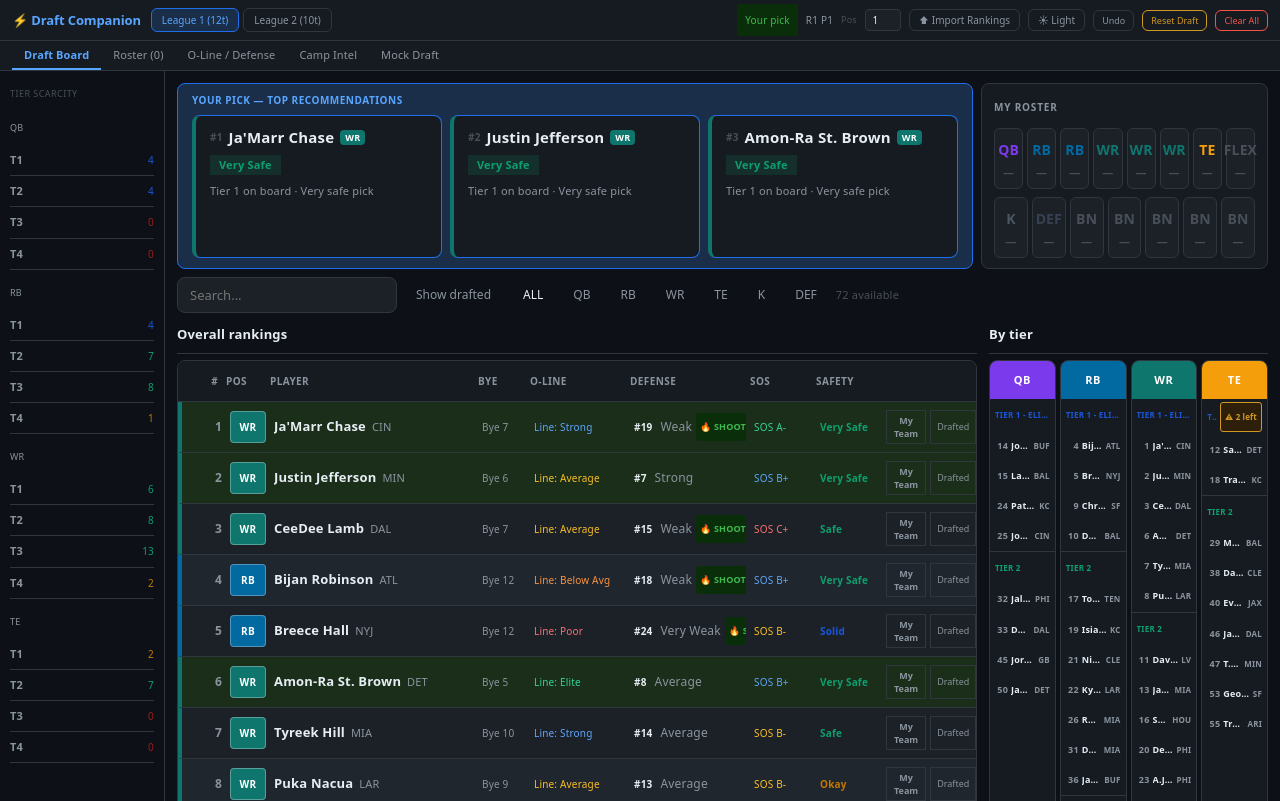
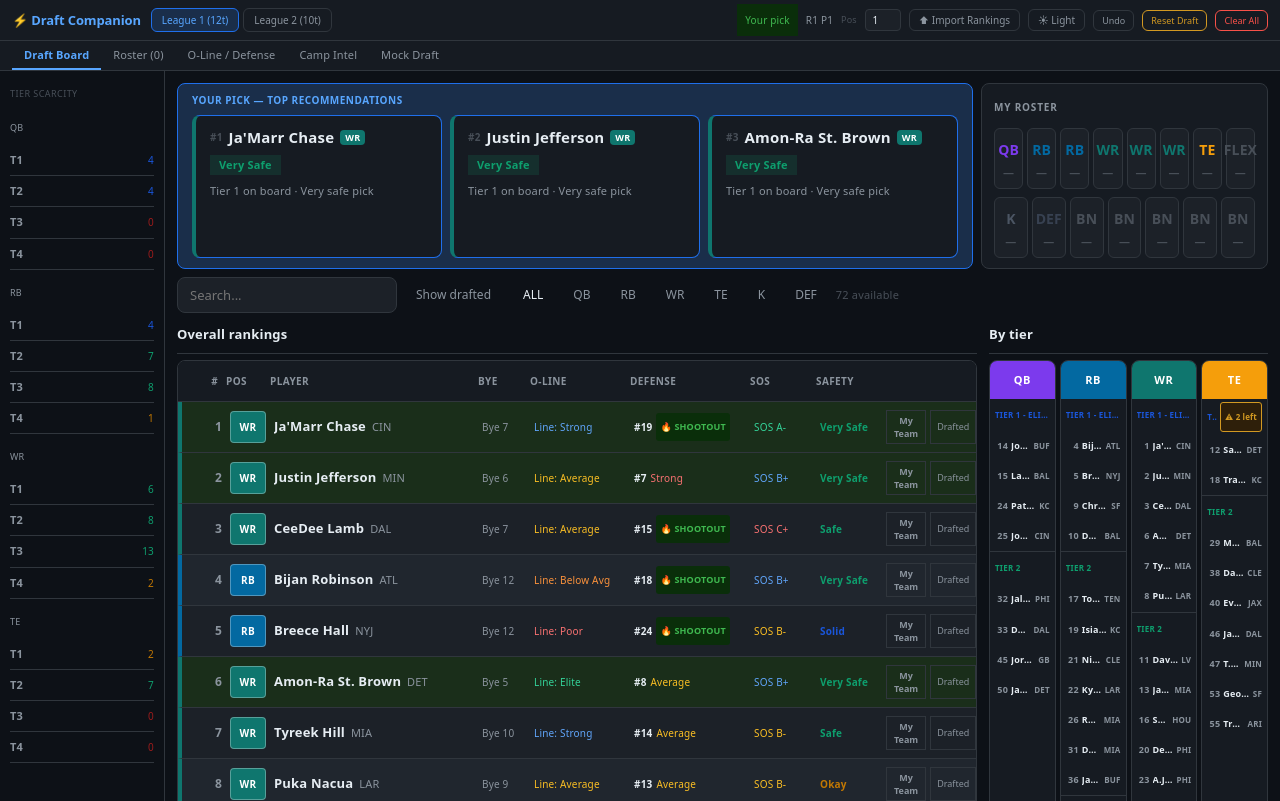
Before and after one commit to Parth33/fantasy-draft-server, a React (Vite) app in the folder fantasy-draft-companion/: page / in a window 1280 px wide. Built offline with nearby package versions, Linux system fonts and the light colour scheme.

Commit message:
defense column: match o-line text style, hide label when shootout badge present

```diff
--- a/fantasy-draft-companion/src/App.jsx
+++ b/fantasy-draft-companion/src/App.jsx
@@ -968,8 +968,11 @@ export default function App() {
             ):(
               <span title={d.shootout?"Weak defense = more offensive volume = good for this player":"Strong defense = fewer shootouts, less offensive volume"} style={{display:"flex",alignItems:"center",gap:4,overflow:"hidden",whiteSpace:"nowrap"}}>
                 <span style={{fontWeight:700,fontSize:compact?9:10,whiteSpace:"nowrap"}}>#{d.rank}</span>
-                <span style={{fontSize:12,color:"var(--text-secondary)",fontWeight:400,marginLeft:4,whiteSpace:"nowrap"}}>{d.label}</span>
-                {d.shootout&&<span style={{fontSize:compact?8:9,fontWeight:800,padding:"1px 4px",borderRadius:3,background:"var(--bg-success)",color:"var(--text-success)",whiteSpace:"nowrap"}}>🔥{compact?"":" SHOOTOUT"}</span>}
+                {d.shootout?(
+                  <span style={{fontSize:compact?8:9,fontWeight:800,padding:"1px 4px",borderRadius:3,background:"var(--bg-success)",color:"var(--text-success)",whiteSpace:"nowrap"}}>🔥{compact?"":" SHOOTOUT"}</span>
+                ):(
+                  <span style={{fontSize:compact?9:10,color:defTextColor(d.label),whiteSpace:"nowrap"}}>{d.label}</span>
+                )}
               </span>
             )
           ):<span/>}
```
